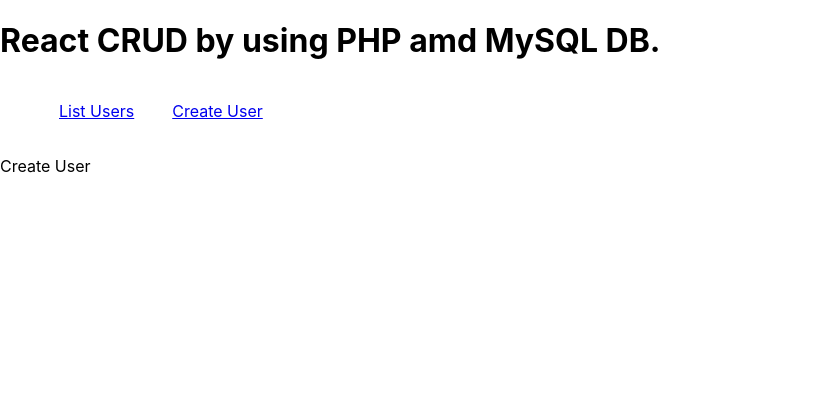
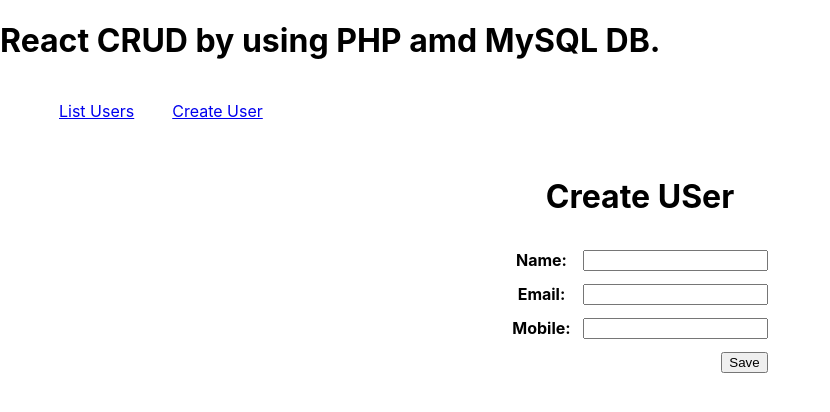
Before and after one commit to SahilIjaz/reactCRUD_php_backend, a React (Create React App) app: page /create/user in a window 1280 px wide. Shown: the top 412 px of the page, without its empty margins (0-830 px from the left). Built offline with nearby package versions, Linux system fonts and the light colour scheme.

Commit message:
api end poinst ceweted

```diff
--- a/package.json
+++ b/package.json
@@ -3,6 +3,7 @@
   "version": "0.1.0",
   "private": true,
   "dependencies": {
+    "axios": "^1.9.0",
     "cra-template": "1.3.0",
     "react": "^19.1.0",
     "react-dom": "^19.1.0",
--- a/src/App.css
+++ b/src/App.css
@@ -6,3 +6,11 @@
   display: inline-block;
   padding:19px;
 }
+
+.create-user {
+  display: flex;
+  justify-content: center;
+  align-items: center;
+  text-align: center;
+  flex-direction: column;
+}
--- a/src/componenets/CreateUser.js
+++ b/src/componenets/CreateUser.js
@@ -1,3 +1,61 @@
+import { useState } from "react";
+import axios from "axios";
 export default function CreateUser() {
-  return <>Create User</>;
+  const [inputs, setInputs] = useState({});
+
+  const handleChange = (event) => {
+    const name = event.target.name;
+    const value = event.target.value;
+    setInputs((values) => ({ ...values, [name]: value }));
+  };
+
+  const handleSubmit = (event) => {
+    event.preventDefault();
+
+    axios.post('http://localhost:3306/api/user/save',inputs)
+    console.log(inputs);
+  };
+  return (
+    <div className="create-user">
+      <h1>Create USer</h1>
+      <form onSubmit={handleSubmit}>
+        <table cellSpacing={"10"}>
+          <tbody>
+            <tr>
+              <th>
+                <label>Name:</label>
+              </th>
+              <td>
+                <input type="text" name="name" onChange={handleChange} />
+              </td>
+            </tr>
+
+            <tr>
+              <th>
+                <label>Email:</label>
+              </th>
+              <td>
+                <input type="text" name="email" onChange={handleChange} />
+              </td>
+            </tr>
+
+            <tr>
+              <th>
+                <label>Mobile:</label>
+              </th>
+              <td>
+                <input type="text" name="mobile" onChange={handleChange} />
+              </td>
+            </tr>
+
+            <tr>
+              <td colSpan={"2"} align="right">
+                <button>Save</button>
+              </td>
+            </tr>
+          </tbody>
+        </table>
+      </form>
+    </div>
+  );
 }
```
Also changed, not shown: 1 other file (tests, documents, lock files or other folders).
